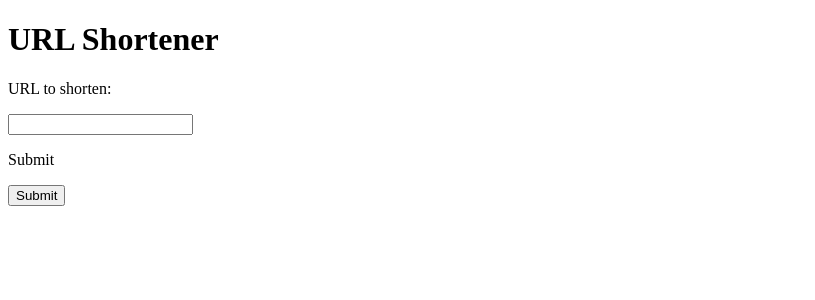
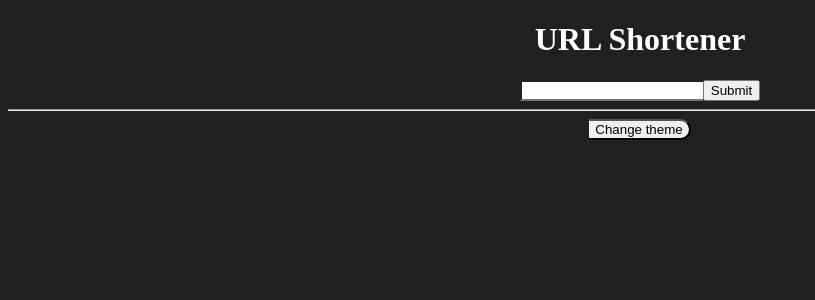
Before and after one commit to SsNiPeR1/shorted, a Flask app: page / in a window 1280 px wide. Shown: the top 300 px of the page, without its empty margins (0-815 px from the left). Run offline with Flask 2, Linux system fonts and the light colour scheme; some libraries are stand-ins or nearby versions.

Commit message:
New update!!

```diff
--- a/app.py
+++ b/app.py
@@ -1,10 +1,15 @@
 from project.forms import UrlForm
-from flask import Flask, render_template, redirect, url_for, request
+from flask import Flask, render_template, redirect, url_for, request, session
 import config
 import hashlib
 
 app = Flask(__name__)
 app.config.from_object(config.Config)
+app.config['SECRET_KEY'] = "Secret key for flask app."
+app.config['RECAPTCHA_USE_SSL'] = True
+app.config['RECAPTCHA_PUBLIC_KEY'] = '6Lc6r6EcAAAAAEaUwknkIcXAutqPBwon4lLqfivj'
+app.config['RECAPTCHA_PRIVATE_KEY'] = 'YOUR_PRIVATE_KEY'
+app.config['RECAPTCHA_OPTIONS']= {'theme':'black'}
 urls = {}
 
 
@@ -16,9 +21,20 @@ def short(url):
     return short
 
 
+@app.route('/changetheme')
+def themechanger():
+	if 'theme' not in session or session['theme'] == "light":
+		session['theme'] = "dark"
+	elif session['theme'] == "dark":
+		session['theme'] = "light"
+	return redirect("/")
 
+@app.route('/', methods=["GET"])
+def enterUrl():
+    form = UrlForm()
+    return render_template("short.html", form=form)
 
-@app.route('/', methods=["GET", "POST"])
+@app.route('/', methods=["POST"])
 def shortUrl():
     form = UrlForm()
     if form.validate_on_submit():
@@ -27,13 +43,12 @@ def shortUrl():
         return render_template("readyurl.html", url=shorted)
     return render_template("short.html", form=form)
 
-@app.route("/redirect")
-def redir():
-    arg = request.args.get("url")
-    if urls[arg].startswith("http") or urls[arg].startswith("https"):
-        return redirect(f"{urls[arg]}")
+@app.route('/<url>')
+def redir(url):
+    if urls[url].startswith("http") or urls[url].startswith("https"):
+        return redirect(f"{urls[url]}")
     else:
-        return redirect(f"http://{urls[arg]}")
+        return redirect(f"http://{urls[url]}")
 
 
 if __name__ == '__main__':
--- a/project/forms.py
+++ b/project/forms.py
@@ -1,8 +1,9 @@
-from flask_wtf import FlaskForm
+from flask_wtf import FlaskForm, RecaptchaField
 from wtforms import StringField, SubmitField
 from wtforms.validators import regexp
 
 
 class UrlForm(FlaskForm):
-    url = StringField("URL to shorten: ", validators=[regexp("^(https?:\/?\/?)?[a-z?A-Z?0-9?_?\-]+\.?[a-zA-Z0-9_\-]+\.[a-zA-Z0-9_\-]+/?.*$")])
+    url = StringField("URL to shorten: ", validators=[regexp("^(https?:\/?\/?)?[a-z?A-Z?0-9?_?\-]+\.?[a-zA-Z0-9_\-]+\.[a-zAZ0-9_\-]+/?.*$")])
     submit = SubmitField()
+    recaptcha = RecaptchaField()
--- /dev/null
+++ b/static/css/style.css
@@ -0,0 +1,23 @@
+.whitetext {
+	color: #FFFFFF;
+}
+
+html {
+	background-color: #202020;
+}
+body {
+	text-align: center;
+}
+
+form {
+	display: inline-block;
+}
+
+button {
+	border-radius: 0px 30px 30px 0px;
+	border-left: 0;
+}
+
+#url {
+	border-right: 0;
+}
--- a/templates/readyurl.html
+++ b/templates/readyurl.html
@@ -5,6 +5,6 @@
     <title>Title</title>
 </head>
 <body>
-    <p>That's your short URL: </p><a href=http://shorted.tk/redirect?url={{ url }}>shorted.tk/redirect?url={{ url }}</a>
+    <p>That's your short URL: </p><a href=https://shorted.tk/{{ url }}>https://shorted.tk/{{ url }}</a>
 </body>
 </html>
--- a/templates/short.html
+++ b/templates/short.html
@@ -1,24 +1,31 @@
 <!DOCTYPE html>
 <html lang="en">
 <head>
-    <meta charset="UTF-8">
-    <title>URL Shortener</title>
+	<meta charset="UTF-8">
+	<title>URL Shortener</title>
+	{% if session.get("theme") == "light" %}
+		<link rel="stylesheet" href={{ url_for('static', filename='css/lightstyle.css') }}>
+	{% else %}
+		<link rel="stylesheet" href={{ url_for('static', filename='css/style.css') }}>
+	{% endif %}
+	<script src="https://www.google.com/recaptcha/api.js" async defer></script>
+	<script async src="https://pagead2.googlesyndication.com/pagead/js/adsbygoogle.js?client=ca-pub-7761166536277043"
+     crossorigin="anonymous"></script>
+<script async src="https://pagead2.googlesyndication.com/pagead/js/adsbygoogle.js?client=ca-pub-7761166536277043"
+     crossorigin="anonymous"></script>
 </head>
 <body>
-    <h1>URL Shortener</h1>
-    <form action="" method="post">
-
-        {{ form.csrf_token() }}
-        {% for field in form if field.name != "csrf_token" %}
-            <p> {{ field.label() }} </p>
-
-            <p>
-                {{ field }}
-                {% for error in field.errors %}
-                    {{ error }}
-                {% endfor %}
-            </p>
-        {% endfor %}
-    </form>
+	<h1 class="whitetext">URL Shortener</h1>
+	<form action="" method="post" class="whitetext">
+		{{ form.csrf_token }}
+		<div>
+			{{ form.url }}{{ form.submit() }}
+		</div>
+		{{ form.recaptcha }}
+	</form>
+	<hr>
+	<div>
+		<button onclick="window.location.href='/changetheme'">Change theme</button>
+	</div>
 </body>
 </html>
```
Also changed, not shown: static/css/lightstyle.css (added, +14 -0 lines), shorted/README.md (deleted).
